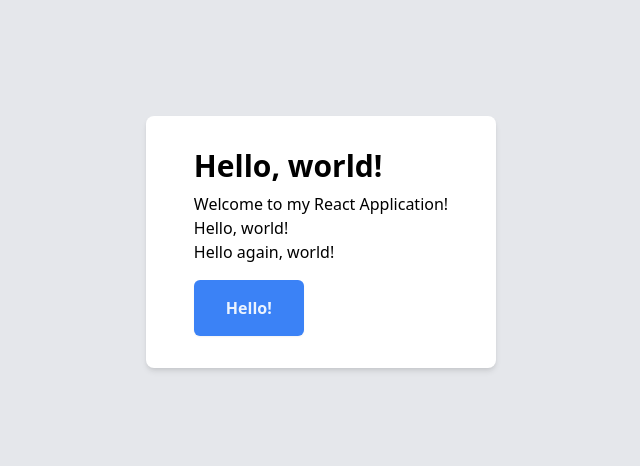
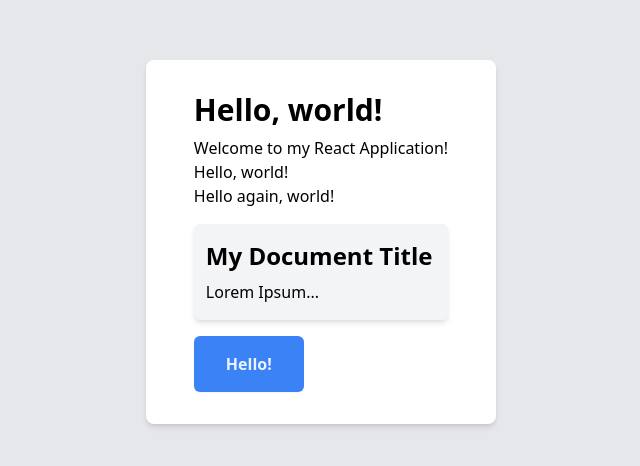
Before and after one commit to thorlucas/thors-react-app, a React (Create React App) app: page / in a window 1280 px wide. Shown: the part 158-624 px from the top of the page, without its empty margins (319-959 px from the left). Built offline with nearby package versions, Linux system fonts and the light colour scheme.

Commit message:
used example adapter hook

```diff
--- a/src/components/App/index.tsx
+++ b/src/components/App/index.tsx
@@ -3,12 +3,18 @@ import React from 'react';
 import Button from '@UI/Button';
 import { MyContext } from '@contexts';
 import { useWait } from '@hooks';
+import { Document } from '@adapters/document';
+import useDocument from '@hooks/document';
 
 const App: React.FC = () => {
 	// This is an example of the usage of a custom hook. We can extract logic this way.
 	// This value will be null initially, then become "Hello again, world!" after 2
 	// seconds.
 	const wait: string | null = useWait(2000, null, "Hello again, world!");
+
+	// This is a hook that calls an adapter which then fetches a document for us using
+	// an API. The document will be made available after one second.
+	const document: Document | null = useDocument('dummy');
 
 	return (
 	// This is a context provider. All subsequent components are able to use this
@@ -41,6 +47,13 @@ const App: React.FC = () => {
 
 				</div>
 
+				{ document ? (
+					<div className="my-4 py-4 px-3 bg-gray-100 rounded-md shadow-md">
+						<h2 className="mb-2 text-2xl font-semibold">{ document.title }</h2>
+						<p>{ document.body }</p>
+					</div>
+				) : null }
+
 				<div>
 					{ /* This is an example button component */ }
 					<Button role='primary'>
```
